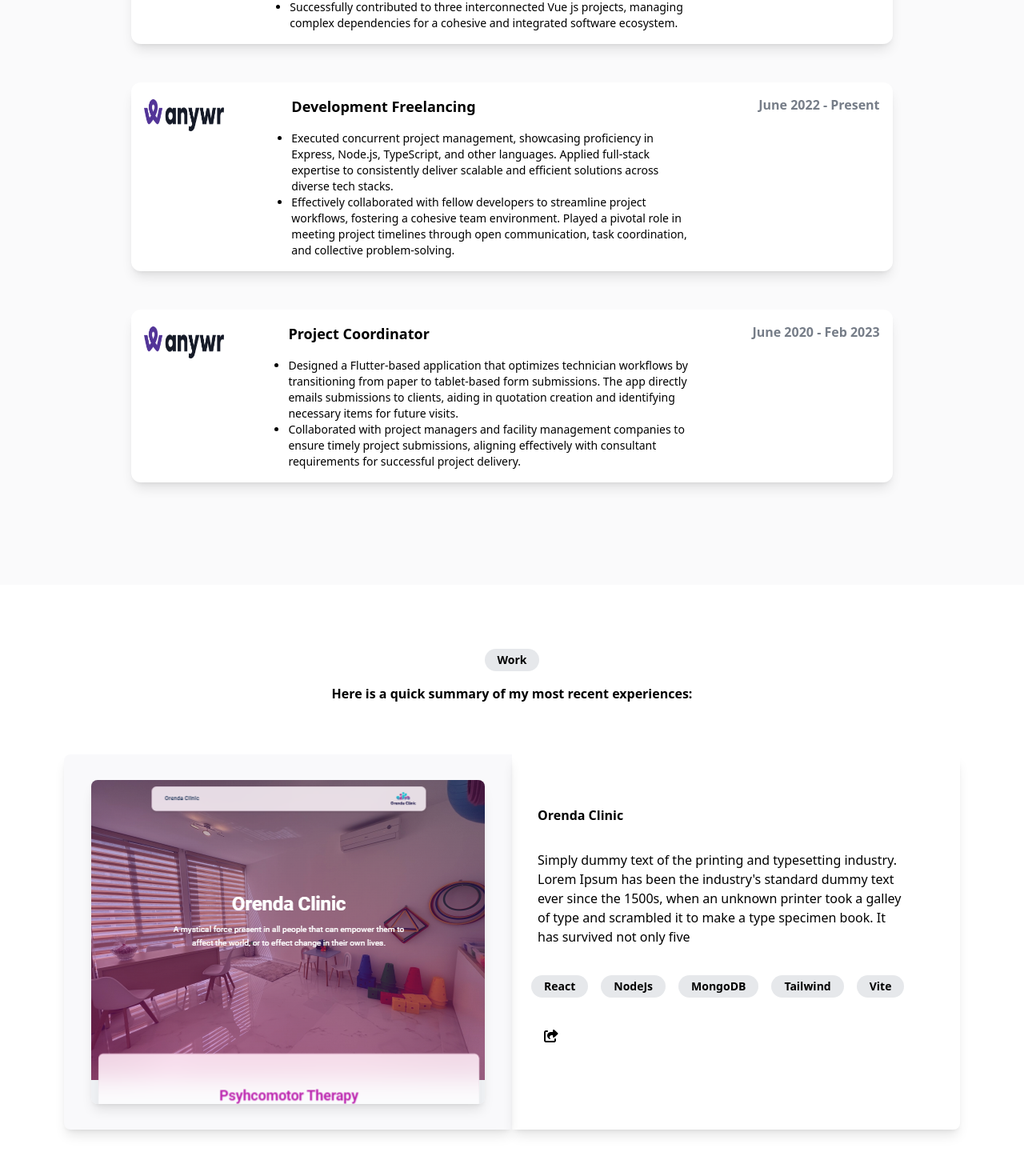
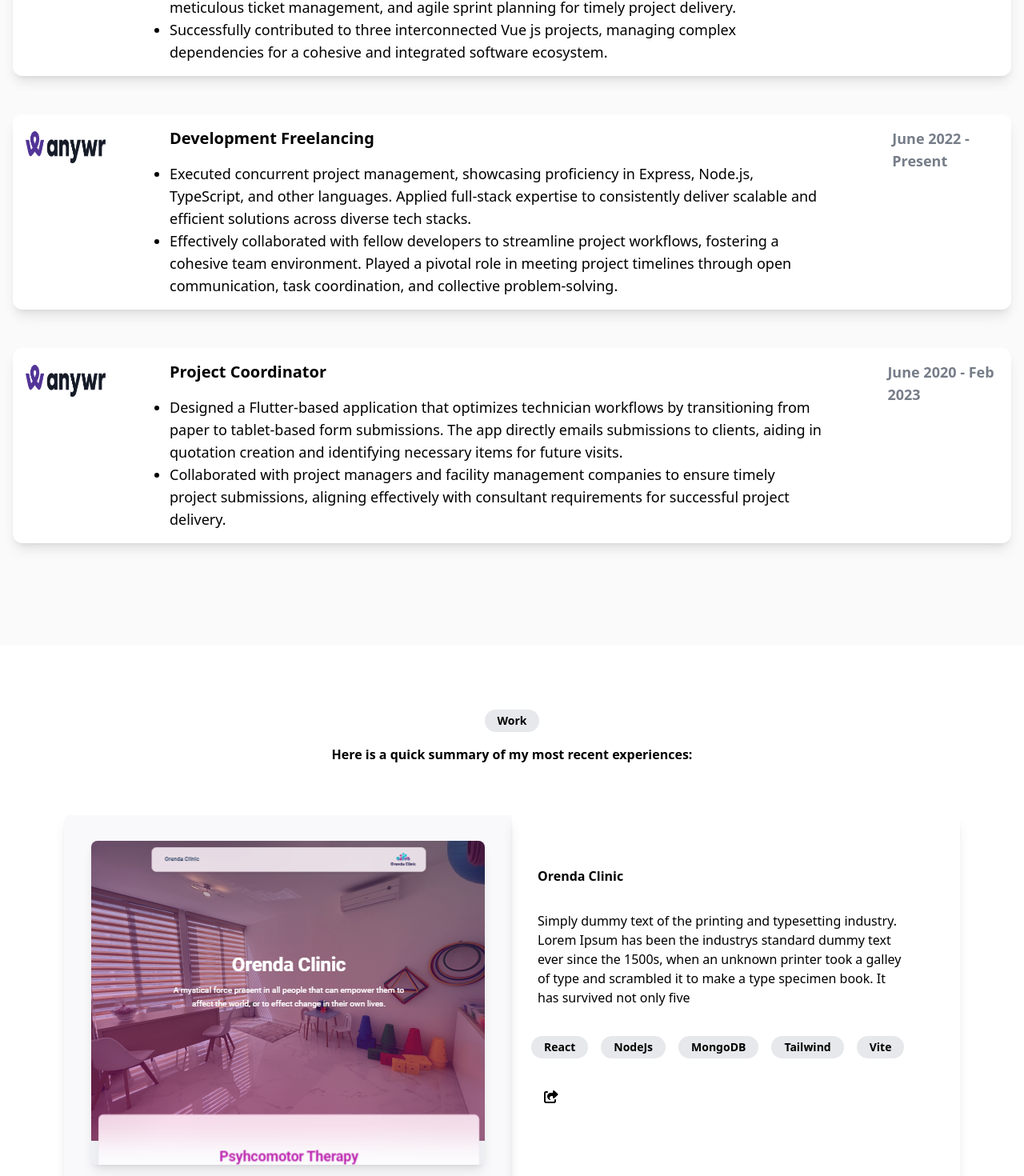
Before and after one commit to Touficsh/personal-potfolio, a React (Vite) app: page / in a window 1280 px wide. Shown: the part 2351-3821 px from the top of the page at 80% size. Built offline with nearby package versions, Linux system fonts and the light colour scheme.

Commit message:
Amend Experiece UI to ove responsive

```diff
--- a/src/components/Experience.tsx
+++ b/src/components/Experience.tsx
@@ -42,24 +42,25 @@ export default function Experience() {
             <p className=" px-4 py-1 bg-[#E6E8EB] dark:bg-[#374151] dark:text-white text-sm rounded-full font-semibold w-fit mx-auto">
               About me
             </p>
-            <p className="mt-4 font-semibold dark:text-white">
+            <p className="mobile:mx-6 tablet:mx-0 mt-4 font-semibold dark:text-white">
               Here is a quick summary of my most recent experiences:
             </p>
-            <div className="mt-8">
+            <div className="mt-8 mobile:mx-4">
                 {
                     experience.map((item, index) =>
                         (
-                            <div key={index} className="flex justify-between my-12 p-4 rounded-xl bg-white dark:bg-[#1F2937] dark:text-white shadow-lg">
-                            <img src={item.image} className="w-[100px] h-[50px]" />
-                            <div className="mx-20 w-[500px]">
-                              <p className="font-bold text-lg">{item.Position}</p>
-                              <ul className="mt-4 list-disc text-sm">
+                            <div key={index} className="flex mobile:flex-col tablet:flex-row justify-between my-12 p-4 rounded-xl bg-white dark:bg-[#1F2937] dark:text-white shadow-lg">
+                            <img src={item.image} className="mobile:w-[100px] w-[100px] h-[50px]" />
+                            <p className="mobile:inline tablet:hidden mobile:text-sm tablet:text-md desktop:text-lg text-[#767D88] font-semibold">{item.Date}</p>
+                            <div className=" tablet:mx-20  mobile:w-fit w-[500px]">
+                              <p className="mobile:mt-2 tablet:mt-0 font-bold mobile:text-md tablet:text-lg desktop:text-xl">{item.Position}</p>
+                              <ul className=" mt-4 list-disc text-sm">
                                 { item.Details.map((item, index) => (
-                                    <li key={index}>{item}</li>
+                                    <li className="mobile:mx-4 tablet:mx-0 mobile:text-sm tablet:text-md desktop:text-lg" key={index}>{item}</li>
                                 ))}
                               </ul>
                             </div>
-                            <p className="text-[#767D88] font-semibold">{item.Date}</p>
+                            <p className="mobile:hidden tablet:inline tablet:text-md desktop:text-lg text-[#767D88] font-semibold">{item.Date}</p>
                           </div>
                     ))
                 }
--- a/src/components/Work.tsx
+++ b/src/components/Work.tsx
@@ -1,10 +1,20 @@
-import { Element } from 'react-scroll';
+import { Element } from "react-scroll";
 
 import orenda from "../assets/images/orenda.png";
 
 export default function Work() {
+  const projects = [
+    {
+      projectName: "Orenda Clinic",
+      projectDescription:
+        "Simply dummy text of the printing and typesetting industry. Lorem Ipsum has been the industrys standard dummy text ever since the 1500s, when an unknown printer took a galley of type and scrambled it to make a type specimen book. It has survived not only five",
+      projectLanguages: ["React", "NodeJs", "MongoDB", "Tailwind", "Vite"],
+      redirectWebsite: "www.orenda-clinic.com",
+    },
+  ];
+
   return (
-    <Element name='work'>
+    <Element name="work">
       <div>
         <div className="py-20 flex flex-col items-center dark:bg-[#030712]">
           <p className="px-4 py-1 bg-[#E6E8EB] dark:bg-[#374151] dark:text-white text-sm rounded-full font-semibold w-fit">
@@ -13,47 +23,38 @@ export default function Work() {
           <p className="mt-4 font-semibold dark:text-white">
             Here is a quick summary of my most recent experiences:
           </p>
-            <div className="mt-16 px-20 flex">
+          {projects.map((item) => (
+            <div className="mt-16 px-20 flex mobile:flex-col tablet:flex-row">
               <div className="flex basis-1/2 rounded-l-lg bg-[#F9F9FB] dark:bg-[#374151] items-center justify-center shadow-lg">
                 <div className="p-8">
                   <img src={orenda} className=" rounded-lg shadow-lg" />
                 </div>
               </div>
               <div className=" basis-1/2 rounded-r-lg shadow-lg py-16 dark:bg-[#1F2937]">
-                <p className="font-bold  ml-8 dark:text-white">Orenda Clinic</p>
+                <p className="font-bold  ml-8 dark:text-white">
+                  {item.projectName}
+                </p>
                 <p className="mt-8 ml-8 pr-16 dark:text-white">
-                  Simply dummy text of the printing and typesetting industry. Lorem
-                  Ipsum has been the industry's standard dummy text ever since the
-                  1500s, when an unknown printer took a galley of type and scrambled
-                  it to make a type specimen book. It has survived not only five
+                  {item.projectDescription}
                 </p>
                 <div className="mt-8 ml-4 flex flex-wrap">
+                  {item.projectLanguages.map((item) => (
                     <p className="mx-2 my-1 px-4 py-1 bg-[#E6E8EB] dark:bg-[#374151] dark:text-white text-sm rounded-full font-semibold w-fit">
-                    React
+                      {item}
                     </p>
-                  <p className="mx-2 my-1 px-4 py-1 bg-[#E6E8EB] dark:bg-[#374151] dark:text-white text-sm rounded-full font-semibold w-fit">
-                    NodeJs
-                  </p>
-                  <p className="mx-2 my-1 px-4 py-1 bg-[#E6E8EB] dark:bg-[#374151] dark:text-white text-sm rounded-full font-semibold w-fit">
-                    MongoDB
-                  </p>
-                  <p className="mx-2 my-1 px-4 py-1 bg-[#E6E8EB] dark:bg-[#374151] dark:text-white text-sm rounded-full font-semibold w-fit">
-                    Tailwind
-                  </p>
-                  <p className="mx-2 my-1 px-4 py-1 bg-[#E6E8EB] dark:bg-[#374151] dark:text-white text-sm rounded-full font-semibold w-fit">
-                    Vite
-                  </p>
+                  ))}
                 </div>
                 <button
                   className="ml-10 mt-8 dark:text-white"
                   onClick={() =>
-                    window.open("https://www.orenda-clinic.com", "_blank")
+                    window.open(`${item.redirectWebsite}`, "_blank")
                   }
                 >
                   <i className="fa-solid fa-share-from-square"></i>
                 </button>
               </div>
             </div>
+          ))}
         </div>
       </div>
     </Element>
```
Lines whose indentation alone changed are shown as unchanged.
